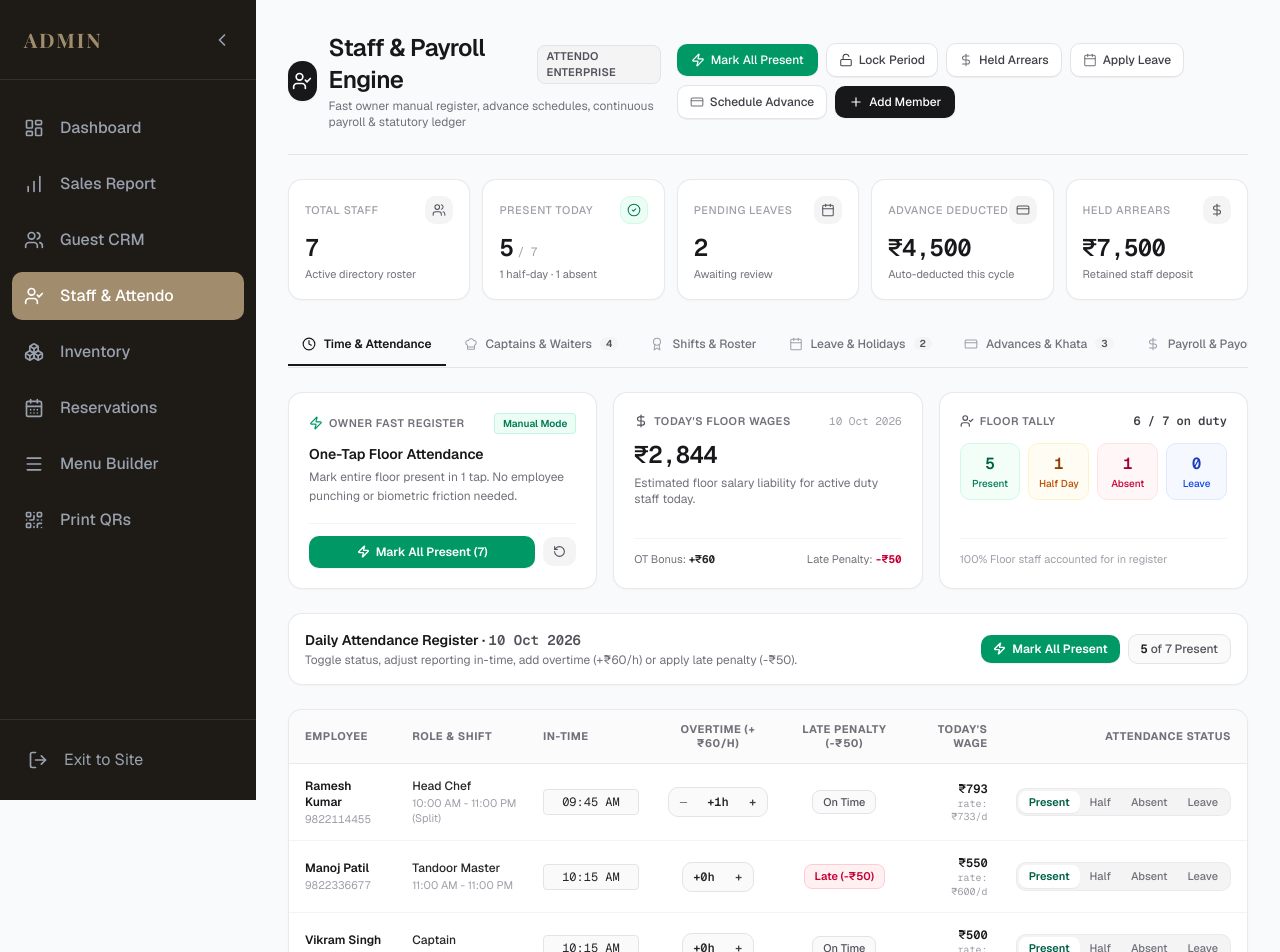
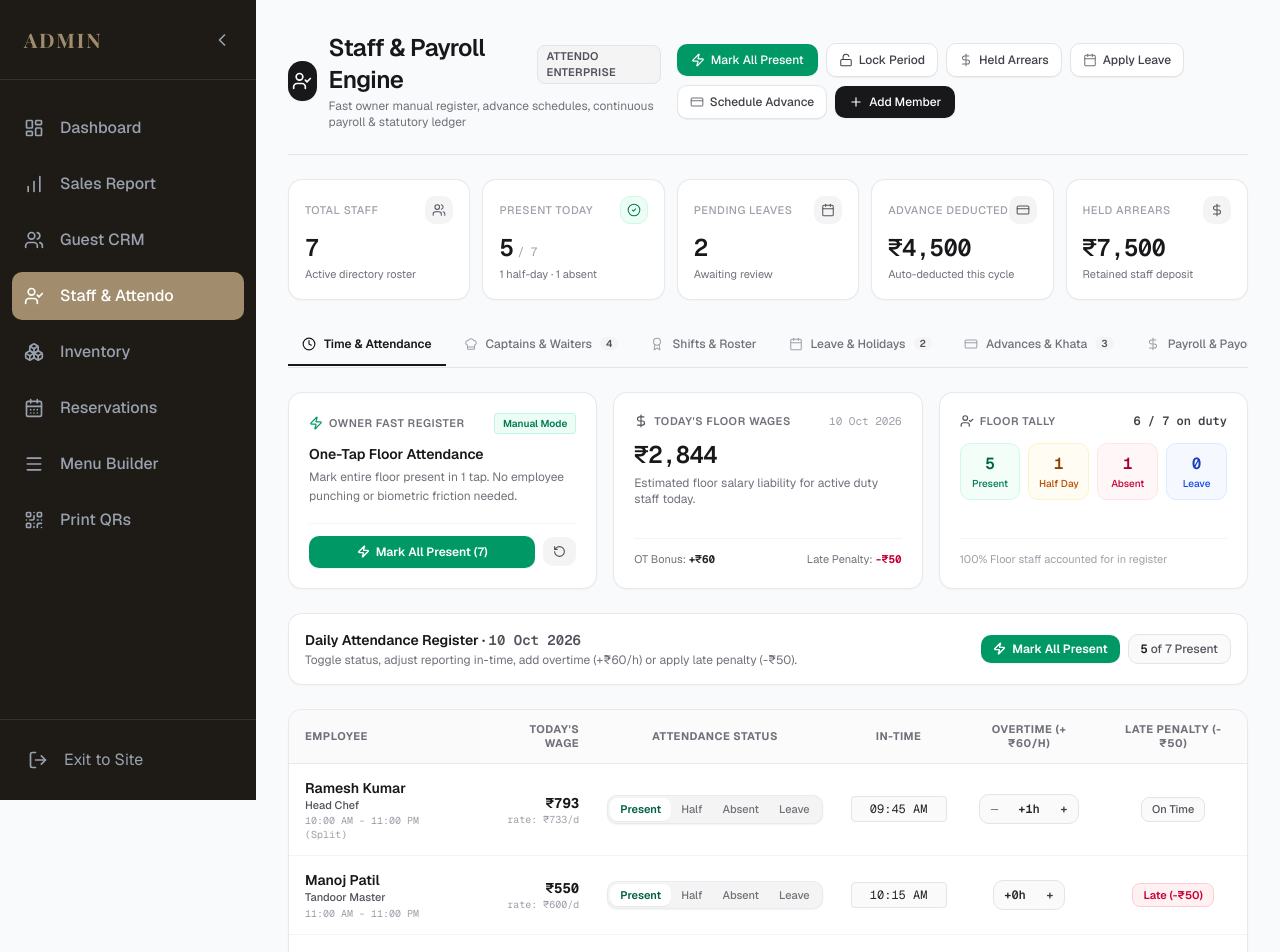
Before and after one commit to ketanaryan/food-qr, a Next.js app: page /admin/attendo in a window 1280 px wide. Shown: the top 952 px of the page. Built offline with nearby package versions, Linux system fonts and the light colour scheme; a web font is replaced by a local one.

Commit message:
fix(attendo): reorder attendance columns so Today's Wage and Attendance Status appear first on mobile

```diff
--- a/src/app/admin/attendo/page.tsx
+++ b/src/app/admin/attendo/page.tsx
@@ -1327,13 +1327,12 @@ export default function AttendoPage() {
               <table className="w-full text-left text-xs min-w-[720px]">
                 <thead className="bg-zinc-50/75 text-zinc-500 font-semibold uppercase text-[11px] tracking-wider border-b border-zinc-200/80">
                   <tr>
-                    <th className="py-3 px-4">Employee</th>
-                    <th className="py-3 px-3">Role & Shift</th>
-                    <th className="py-3 px-3">In-Time</th>
+                    <th className="py-3 px-4 sticky left-0 bg-zinc-50 z-20">Employee</th>
+                    <th className="py-3 px-3 text-right">Today's Wage</th>
+                    <th className="py-3 px-4 text-center">Attendance Status</th>
+                    <th className="py-3 px-3 text-center">In-Time</th>
                     <th className="py-3 px-3 text-center">Overtime (+₹60/h)</th>
                     <th className="py-3 px-3 text-center">Late Penalty (-₹50)</th>
-                    <th className="py-3 px-3 text-right">Today's Wage</th>
-                    <th className="py-3 px-4 text-right">Attendance Status</th>
                   </tr>
                 </thead>
                 <tbody className="divide-y divide-zinc-100">
@@ -1353,68 +1352,26 @@ export default function AttendoPage() {
 
                     return (
                       <tr key={member.id} className="hover:bg-zinc-50/50 transition-colors">
-                        <td className="py-3.5 px-4">
-                          <div className="font-semibold text-zinc-900">{member.name}</div>
-                          <div className="text-[11px] text-zinc-400 font-mono mt-0.5">{member.phone}</div>
+                        {/* 1. Employee Name, Role & Shift */}
+                        <td className="py-3.5 px-4 sticky left-0 bg-white z-10 shadow-[1px_0_3px_rgba(0,0,0,0.04)]">
+                          <div className="font-semibold text-zinc-900 text-xs sm:text-sm">{member.name}</div>
+                          <div className="text-[11px] text-zinc-600 font-medium">{member.role}</div>
+                          <div className="text-[10px] text-zinc-400 font-mono mt-0.5">{member.shiftTiming}</div>
                         </td>
-                        <td className="py-3.5 px-3">
-                          <span className="font-medium text-zinc-800">{member.role}</span>
-                          <span className="text-[11px] text-zinc-400 block mt-0.5">{member.shiftTiming}</span>
-                        </td>
-                        <td className="py-3.5 px-3">
-                          <input
-                            type="text"
-                            value={rec.inTime}
-                            onChange={e => handleUpdateInTime(member.id, e.target.value)}
-                            className="w-24 text-center font-mono py-1 px-2 bg-zinc-50 hover:bg-white border border-zinc-200 rounded text-xs text-zinc-800 focus:outline-none focus:ring-1 focus:ring-zinc-900 transition"
-                          />
-                        </td>
-                        <td className="py-3.5 px-3 text-center">
-                          <div className="inline-flex items-center gap-1 bg-zinc-50 border border-zinc-200 rounded-lg p-0.5">
-                            {rec.overtimeHours > 0 && (
-                              <button
-                                onClick={() => handleSubtractOvertime(member.id)}
-                                className="w-6 h-6 flex items-center justify-center text-zinc-500 hover:text-zinc-800 hover:bg-zinc-200 rounded transition"
-                                title="Decrease OT"
-                              >
-                                <Minus size={11} strokeWidth={2} />
-                              </button>
-                            )}
-                            <span className="px-2 py-0.5 font-mono text-xs font-semibold text-zinc-800 min-w-[36px] text-center">
-                              +{rec.overtimeHours}h
-                            </span>
-                            <button
-                              onClick={() => handleAddOvertime(member.id)}
-                              className="w-6 h-6 flex items-center justify-center text-zinc-700 hover:text-zinc-900 hover:bg-zinc-200 rounded transition text-xs font-semibold"
-                              title="Add 1 Hour Overtime (+₹60)"
-                            >
-                              +
-                            </button>
-                          </div>
-                        </td>
-                        <td className="py-3.5 px-3 text-center">
-                          <button
-                            onClick={() => handleToggleLatePenalty(member.id)}
-                            className={`px-2.5 py-1 rounded-md text-[11px] font-medium transition border ${
-                              rec.latePenalty > 0
-                                ? "bg-rose-50 text-rose-700 border-rose-200 font-semibold"
-                                : "bg-zinc-50 text-zinc-600 border-zinc-200 hover:bg-zinc-100"
-                            }`}
-                            title="Toggle Late Penalty (₹50)"
-                          >
-                            {rec.latePenalty > 0 ? "Late (-₹50)" : "On Time"}
-                          </button>
-                        </td>
-                        <td className="py-3.5 px-3 text-right">
-                          <div className="font-mono font-semibold text-zinc-900">
+
+                        {/* 2. Today's Wage */}
+                        <td className="py-3.5 px-3 text-right whitespace-nowrap">
+                          <div className="font-mono font-bold text-zinc-900 text-xs sm:text-sm">
                             ₹{todayEarned.toLocaleString("en-IN")}
                           </div>
                           <div className="text-[10px] text-zinc-400 font-mono">
                             rate: ₹{member.dailyRate}/d
                           </div>
                         </td>
-                        <td className="py-3.5 px-4 text-right">
-                          <div className="inline-flex p-0.5 bg-zinc-100 rounded-lg border border-zinc-200/60">
+
+                        {/* 3. Attendance Status (Present / Half / Absent / Leave) */}
+                        <td className="py-3.5 px-4 text-center whitespace-nowrap">
+                          <div className="inline-flex p-0.5 bg-zinc-100 rounded-lg border border-zinc-200/60 shadow-xs">
                             <button
                               onClick={() => handleSetStatus(member.id, "PRESENT")}
                               className={`px-2.5 py-1 rounded-md text-[11px] font-medium transition ${
@@ -1457,6 +1414,56 @@ export default function AttendoPage() {
                             </button>
                           </div>
                         </td>
+
+                        {/* 4. In-Time */}
+                        <td className="py-3.5 px-3 text-center whitespace-nowrap">
+                          <input
+                            type="text"
+                            value={rec.inTime}
+                            onChange={e => handleUpdateInTime(member.id, e.target.value)}
+                            className="w-24 text-center font-mono py-1 px-2 bg-zinc-50 hover:bg-white border border-zinc-200 rounded text-xs text-zinc-800 focus:outline-none focus:ring-1 focus:ring-zinc-900 transition"
+                          />
+                        </td>
+
+                        {/* 5. Overtime (+₹60/h) */}
+                        <td className="py-3.5 px-3 text-center whitespace-nowrap">
+                          <div className="inline-flex items-center gap-1 bg-zinc-50 border border-zinc-200 rounded-lg p-0.5">
+                            {rec.overtimeHours > 0 && (
+                              <button
+                                onClick={() => handleSubtractOvertime(member.id)}
+                                className="w-6 h-6 flex items-center justify-center text-zinc-500 hover:text-zinc-800 hover:bg-zinc-200 rounded transition"
+                                title="Decrease OT"
+                              >
+                                <Minus size={11} strokeWidth={2} />
+                              </button>
+                            )}
+                            <span className="px-2 py-0.5 font-mono text-xs font-semibold text-zinc-800 min-w-[36px] text-center">
+                              +{rec.overtimeHours}h
+                            </span>
+                            <button
+                              onClick={() => handleAddOvertime(member.id)}
+                              className="w-6 h-6 flex items-center justify-center text-zinc-700 hover:text-zinc-900 hover:bg-zinc-200 rounded transition text-xs font-semibold"
+                              title="Add 1 Hour Overtime (+₹60)"
+                            >
+                              +
+                            </button>
+                          </div>
+                        </td>
+
+                        {/* 6. Late Penalty (-₹50) */}
+                        <td className="py-3.5 px-3 text-center whitespace-nowrap">
+                          <button
+                            onClick={() => handleToggleLatePenalty(member.id)}
+                            className={`px-2.5 py-1 rounded-md text-[11px] font-medium transition border ${
+                              rec.latePenalty > 0
+                                ? "bg-rose-50 text-rose-700 border-rose-200 font-semibold"
+                                : "bg-zinc-50 text-zinc-600 border-zinc-200 hover:bg-zinc-100"
+                            }`}
+                            title="Toggle Late Penalty (₹50)"
+                          >
+                            {rec.latePenalty > 0 ? "Late (-₹50)" : "On Time"}
+                          </button>
+                        </td>
                       </tr>
                     );
                   })}
```
